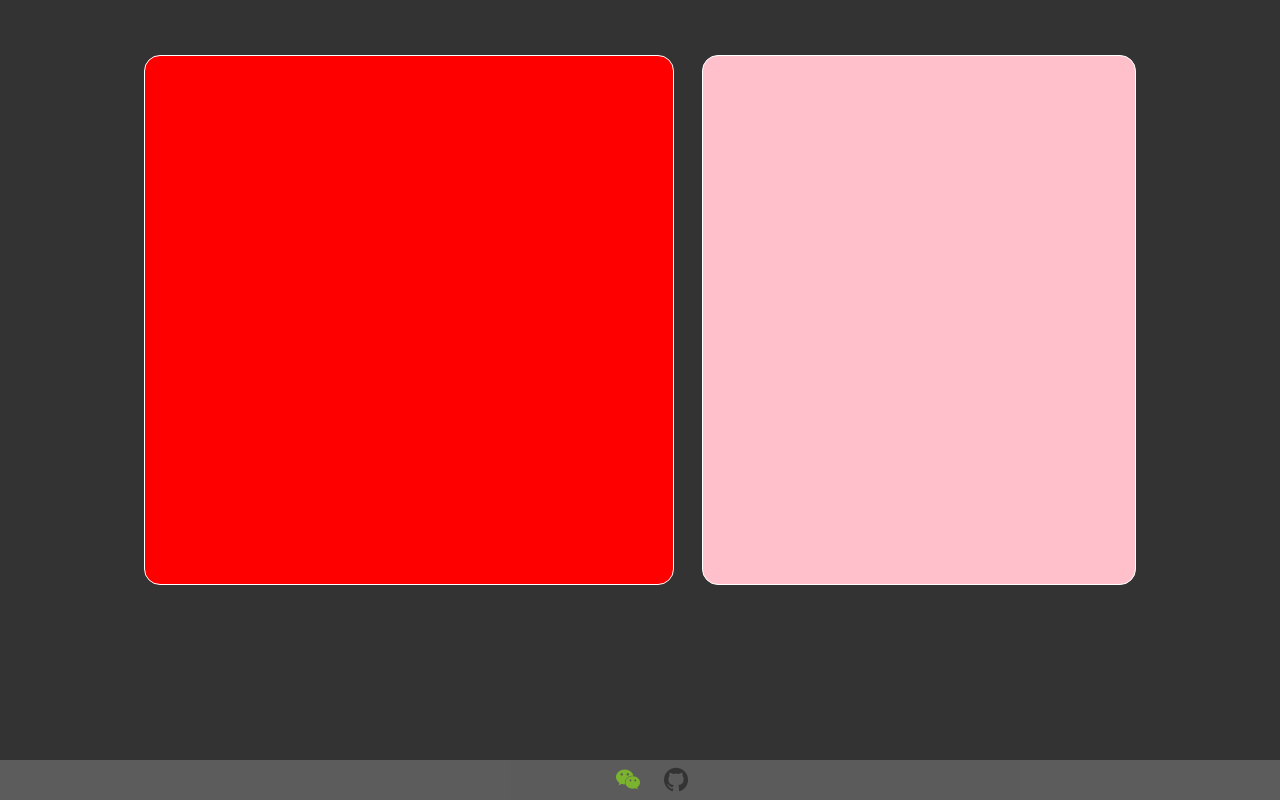
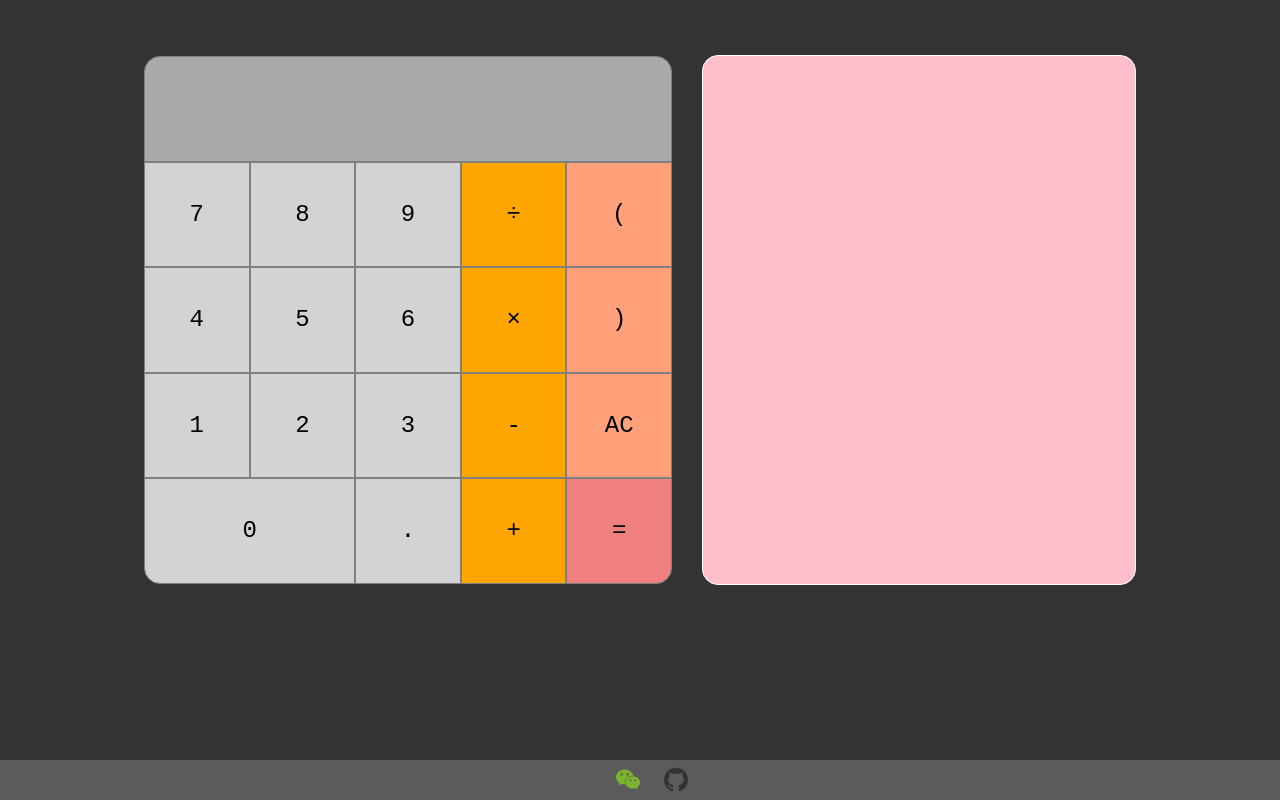
Before and after one commit to hwu2016/EasyCalculator, a React (Create React App) app: page / in a window 1280 px wide. Both pictures are taken after a click on the button "Get Started!". Built offline with nearby package versions, Linux system fonts and the light colour scheme.

Commit message:
nov_5_1st

```diff
--- a/package.json
+++ b/package.json
@@ -13,6 +13,7 @@
     "react-scripts": "4.0.3",
     "redux": "^4.1.2",
     "redux-devtools-extension": "^2.13.9",
+    "redux-thunk": "^2.4.0",
     "web-vitals": "^1.0.1"
   },
   "scripts": {
--- a/public/index.html
+++ b/public/index.html
@@ -9,7 +9,7 @@
       content="React based cyber theme web calculator"
     />
     <link rel="stylesheet" href="./style.css">
-    <title>Cyber Calculator - Compute the Future</title>
+    <title>Cyber Calculator -  Accurate & Creative</title>
   </head>
   <body>
     <noscript>You need to enable JavaScript to run this app.</noscript>
--- a/src/containers/Main/Simple/index.css
+++ b/src/containers/Main/Simple/index.css
@@ -2,8 +2,64 @@
     width: 30%;
     min-width: 33rem;
     height: 33rem;
-    background: red;
     transition: all 0.6s;
-    border: white 1px solid;
-    border-radius: 1rem;
 }
+
+.simple_grids{
+    display: flex;
+    flex-wrap: wrap;
+}
+
+#user_input {
+    box-sizing: border-box;
+    padding: 1rem;
+    height: 6.6rem;
+    width: 100%;
+    border: 1px solid gray;
+    outline: none;
+    border-radius: 1rem 1rem 0 0;
+    background-color: darkgray;
+    caret-color: white;
+    font-size: 2rem;
+    text-align: right;
+    direction: ltr;
+    color: white
+}
+
+.simple_grids button{
+    margin: 0;
+    padding: 0;
+    box-sizing: border-box;
+    height: 6.6rem;
+    width: 6.6rem;
+    border: 1px solid gray;
+    outline: none;
+    font-size: 1.5rem;
+}
+
+.simple_grids .bottom-left {
+    border-radius: 0 0 0 1rem;
+    width: 13.2rem;
+}
+
+.bottom-right {
+    border-radius: 0 0 1rem 0;
+}
+
+.num {
+    background-color: lightgray;
+}
+.operator {
+    background-color: orange;
+}
+.equal {
+    background-color: lightcoral;
+}
+
+.special {
+    background-color: lightsalmon;
+}
+
+.dot {
+    background-color: lightgray;
+}
--- a/src/containers/Main/Simple/index.jsx
+++ b/src/containers/Main/Simple/index.jsx
@@ -1,12 +1,92 @@
 import React, { Component } from 'react'
+
+import {clickTypeInAction, deleteAction, typeDivideTimesAction} from '../../../redux/actions/simple';
+
+import {connect} from 'react-redux'
+
 import './index.css'
 
-export default class Simple extends Component {
+
+class Simple extends Component {
+    //点击输入除等号和AC外的其他键
+    clickTypeIn = (e) => {
+        const data = e.target.innerHTML
+        //显示状态和设定状态是异步的，这里也可以用setTimeout
+        let updateState = new Promise((res, rej) => {
+            this.props.doClickType(data)
+            res()
+        })
+        updateState.then(
+            v => {
+                const {userInput} = this.props
+                this.input.value = userInput
+            }
+        )
+    }
+
+    //统一处理键盘事件
+    kbEvent = (e) => {
+        const current_input = this.input.value
+
+        switch (e.key) {
+            case 'Backspace':
+                this.props.doDelete(current_input)
+                this.input.value = this.props.userInput
+                break;
+            case '/':
+                this.props.doTypeDivideTimes(this.divideNode.innerHTML)
+                this.input.value = this.props.userInput
+                break;
+            case '*':
+                this.props.doTypeDivideTimes(this.timesNode.innerHTML)
+                this.input.value = this.props.userInput
+                break;
+            default:
+                break;
+        }
+    }
+
+
+    //注册键盘事件
+    componentDidMount(){
+        document.addEventListener('keydown', this.kbEvent)
+    }
+
     render() {
         return (
             <div className="simple_wrapper">
-
+                <div className="simple_grids">
+                    <input ref={c => this.input = c} id="user_input" type="text" maxLength="30"/>
+                    <button onClick={this.clickTypeIn} className="num">7</button>
+                    <button onClick={this.clickTypeIn} className="num">8</button>
+                    <button onClick={this.clickTypeIn} className="num">9</button>
+                    <button onClick={this.clickTypeIn} className="operator" ref={c => this.divideNode = c}>&divide;</button>
+                    <button onClick={this.clickTypeIn} className="special">(</button>
+                    <button onClick={this.clickTypeIn} className="num">4</button>
+                    <button onClick={this.clickTypeIn} className="num">5</button>
+                    <button onClick={this.clickTypeIn} className="num">6</button>
+                    <button onClick={this.clickTypeIn} className="operator" ref={c => this.timesNode = c}>&times;</button>
+                    <button onClick={this.clickTypeIn} className="special">)</button>
+                    <button onClick={this.clickTypeIn} className="num">1</button>
+                    <button onClick={this.clickTypeIn} className="num">2</button>
+                    <button onClick={this.clickTypeIn} className="num">3</button>
+                    <button onClick={this.clickTypeIn} className="operator">-</button>
+                    <button className="special">AC</button>
+                    <button onClick={this.clickTypeIn} className="bottom-left num">0</button>
+                    <button onClick={this.clickTypeIn} className="dot">.</button>
+                    <button onClick={this.clickTypeIn} className="operator">+</button>
+                    <button className="bottom-right equal">=</button>
+                </div>
             </div>
         )
     }
 }
+
+export default connect(
+    state => ({userInput: state}),
+    {
+        doClickType: clickTypeInAction,
+        doDelete: deleteAction,
+        doTypeDivideTimes: typeDivideTimesAction,
+    }
+)(Simple)
--- a/src/containers/Main/index.css
+++ b/src/containers/Main/index.css
@@ -6,4 +6,5 @@
     align-items: center;
     justify-content: space-between;
     transition: all 0.6s;
+    font-family: 'Courier New', Courier, monospace;
 }
--- a/src/containers/Main/index.jsx
+++ b/src/containers/Main/index.jsx
@@ -1,6 +1,8 @@
 import React, { Component } from 'react'
 import Simple from './Simple'
 import History from './History'
+import store from '../../redux/store'
+import { Provider } from 'react-redux'
 import './index.css'
 
 
@@ -25,8 +27,10 @@ export default class Main extends Component {
         const {opacity, width} = this.state
         return (
             <div className="main_wrapper" style={{opacity, width}}>
-                <Simple/>
-                <History/>
+                <Provider store={store}>
+                    <Simple/>
+                    <History/>
+                </Provider>
             </div>
         )
     }
--- a/src/index.js
+++ b/src/index.js
@@ -4,6 +4,6 @@ import App from './App';
 import 'normalize.css'
 
 ReactDOM.render(
-    <App />,
+    <App/>,
   document.getElementById('root')
 );
--- /dev/null
+++ b/src/redux/actions/simple.js
@@ -0,0 +1,8 @@
+import {CLICK_TYPEIN, DELETE, TYPE_DIVIDE_TIMES} from '../constant'
+// import store from '../store'
+
+export const clickTypeInAction = data => ({type: CLICK_TYPEIN, data})
+
+export const deleteAction = data => ({type: DELETE, data})
+
+export const typeDivideTimesAction = data => ({type: TYPE_DIVIDE_TIMES, data})
--- /dev/null
+++ b/src/redux/constant.js
@@ -0,0 +1,3 @@
+export const CLICK_TYPEIN = 'clickTypeIn'
+export const DELETE = 'delete'
+export const TYPE_DIVIDE_TIMES = 'typeDivideTimes'
--- /dev/null
+++ b/src/redux/reducers/simple.js
@@ -0,0 +1,17 @@
+import {CLICK_TYPEIN, DELETE, TYPE_DIVIDE_TIMES} from '../constant'
+
+const initState = ''
+
+export function typeReducer(state=initState, action){
+    const {type, data} = action
+    switch (type) {
+        case CLICK_TYPEIN:
+            return state + data
+        case DELETE:
+            return data.substr(0, data.length - 1)
+        case TYPE_DIVIDE_TIMES:
+            return state + data
+        default:
+            return state
+    }
+}
--- /dev/null
+++ b/src/redux/store.js
@@ -0,0 +1,6 @@
+import { createStore, applyMiddleware} from "redux";
+import thunk from "redux-thunk";
+import {typeReducer} from './reducers/simple'
+import {composeWithDevTools} from 'redux-devtools-extension'
+
+export default createStore(typeReducer, composeWithDevTools(applyMiddleware(thunk)))
```
Also changed, not shown: 1 other file (tests, documents, lock files or other folders).
